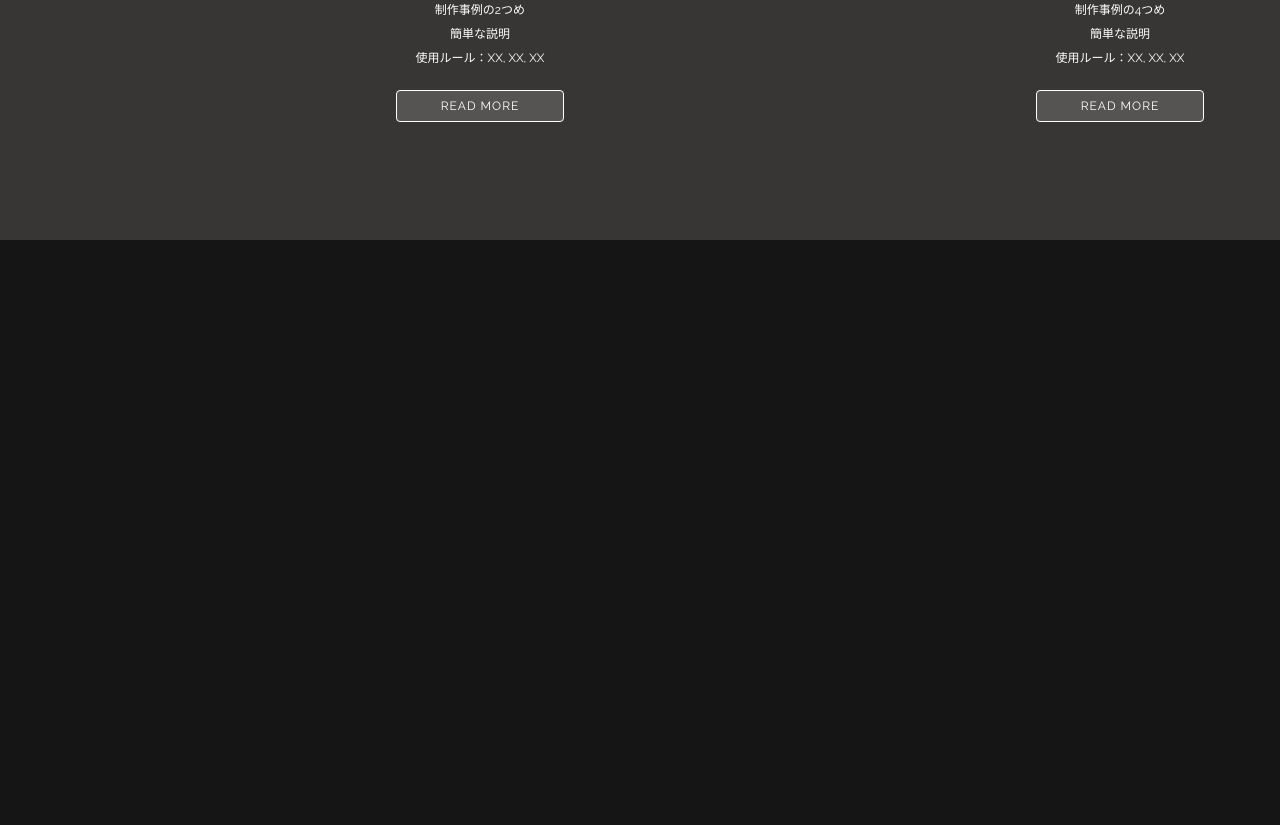
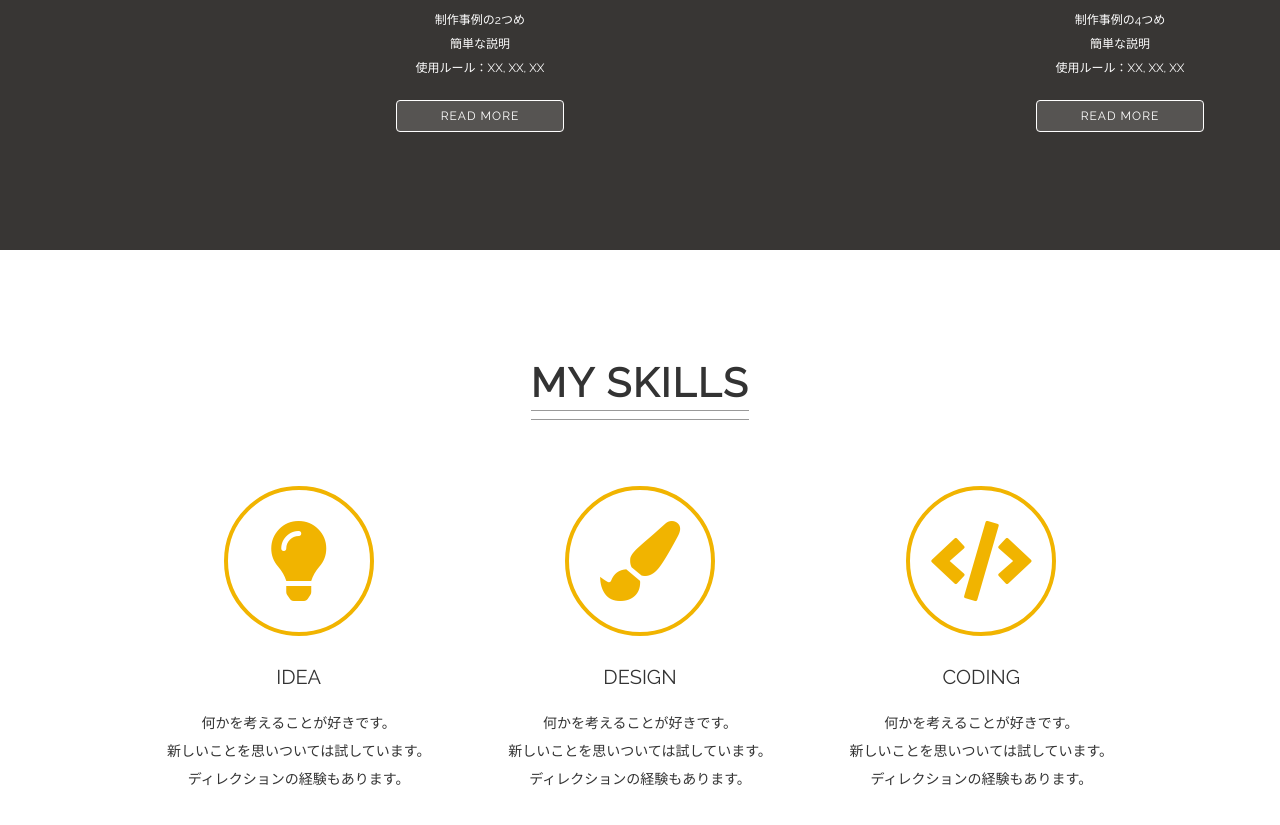
Before and after one commit to MasaBeans/fullstack-engineer, a plain HTML site: page ModernCoding/singlepage-layout/index.html in a window 1280 px wide. Shown: the part 1327-2152 px from the top of the page. Before the commit the page ends 1567 px from the top, so only its background shows below. Drawn offline with nearby package versions, Linux system fonts and the light colour scheme.

Commit message:
MY SKILLSを作成

```diff
--- a/ModernCoding/singlepage-layout/css/style.css
+++ b/ModernCoding/singlepage-layout/css/style.css
@@ -24,7 +24,7 @@
 }
 
 .site-title-sub {
-    margin: 0 0 30px;
+    margin: 10px 0 30px;
     letter-spacing: 1px;
     font-size: 2.2rem;
 }
@@ -206,3 +206,44 @@
 .work-box:nth-child(odd)::after {
     top: 0;
 }
+
+.skills {
+    background-color: #fff;
+    color: #333;
+    width: 100%;
+    padding: 80px 0;
+}
+
+.skill-wrapper {
+    display: table;
+    width: 80%;
+    margin: 50px auto 0;
+    table-layout: fixed;
+}
+
+.skill-box {
+    display: table-cell;
+
+}
+
+.skill-icon {
+
+    width: 150px;
+    height: 150px;
+    margin-bottom: 30px;
+    border: 4px solid;
+    border-radius: 50%;
+    color: #f1b400;
+    font-size: 8rem;
+    line-height: 142px;
+}
+
+.skill-title {
+    font-size: 2rem;
+    margin: 0 20px 20px;
+}
+
+.skill-text {
+    margin: 0 20px;
+    line-height: 2;
+}
--- a/ModernCoding/singlepage-layout/index.html
+++ b/ModernCoding/singlepage-layout/index.html
@@ -6,6 +6,7 @@
     <meta charset="UTF-8">
     <title>シングルページレイアウトです</title>
     <link href="https://fonts.googleapis.com/css?family=Raleway" rel="stylesheet">
+    <link rel="stylesheet" href="https://use.fontawesome.com/releases/v5.1.0/css/all.css" integrity="sha384-lKuwvrZot6UHsBSfcMvOkWwlCMgc0TaWr+30HWe3a4ltaBwTZhyTEggF5tJv8tbt" crossorigin="anonymous">
     <link rel="stylesheet" href="css/normalize.css">
     <link rel="stylesheet" href="css/style.css">
 </head>
@@ -86,6 +87,33 @@
     </section>
 
     <section class="skills">
+        <h2 class="heading">MY SKILLS</h2>
+        <div class="skill-wrapper">
+            <div class="skill-box">
+                <i class="skill-icon fas fa-lightbulb"></i>
+                <div class="skill-title">IDEA</div>
+                <p class="skill-text">
+                    何かを考えることが好きです。<br> 新しいことを思いついては試しています。
+                    <br> ディレクションの経験もあります。
+                </p>
+            </div>
+            <div class="skill-box">
+                <i class="skill-icon fas fa-paint-brush"></i>
+                <div class="skill-title">DESIGN</div>
+                <p class="skill-text">
+                    何かを考えることが好きです。<br> 新しいことを思いついては試しています。
+                    <br> ディレクションの経験もあります。
+                </p>
+            </div>
+            <div class="skill-box">
+                <i class="skill-icon fas fa-code"></i>
+                <div class="skill-title">CODING</div>
+                <p class="skill-text">
+                    何かを考えることが好きです。<br> 新しいことを思いついては試しています。
+                    <br> ディレクションの経験もあります。
+                </p>
+            </div>
+        </div>
 
     </section>
 
```
